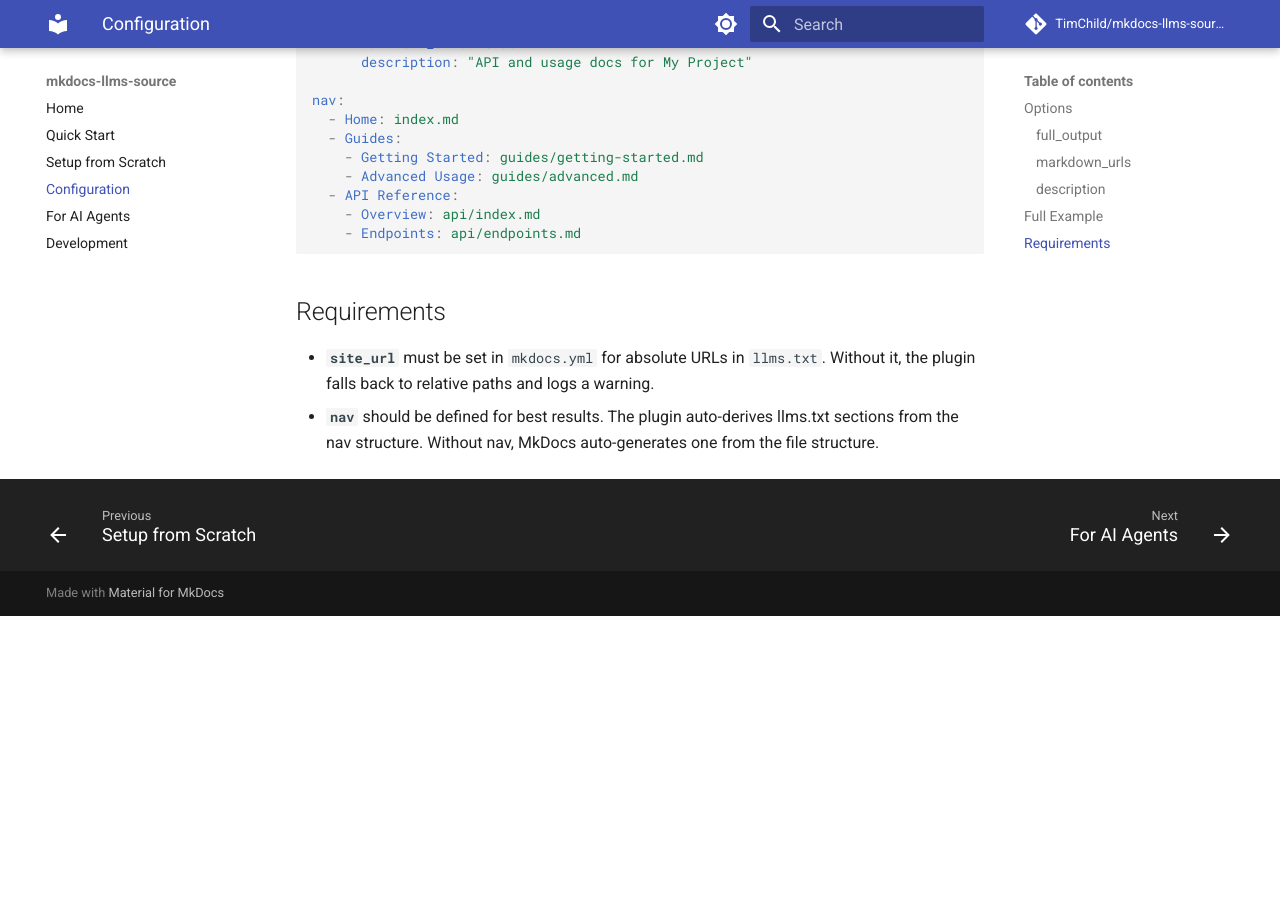
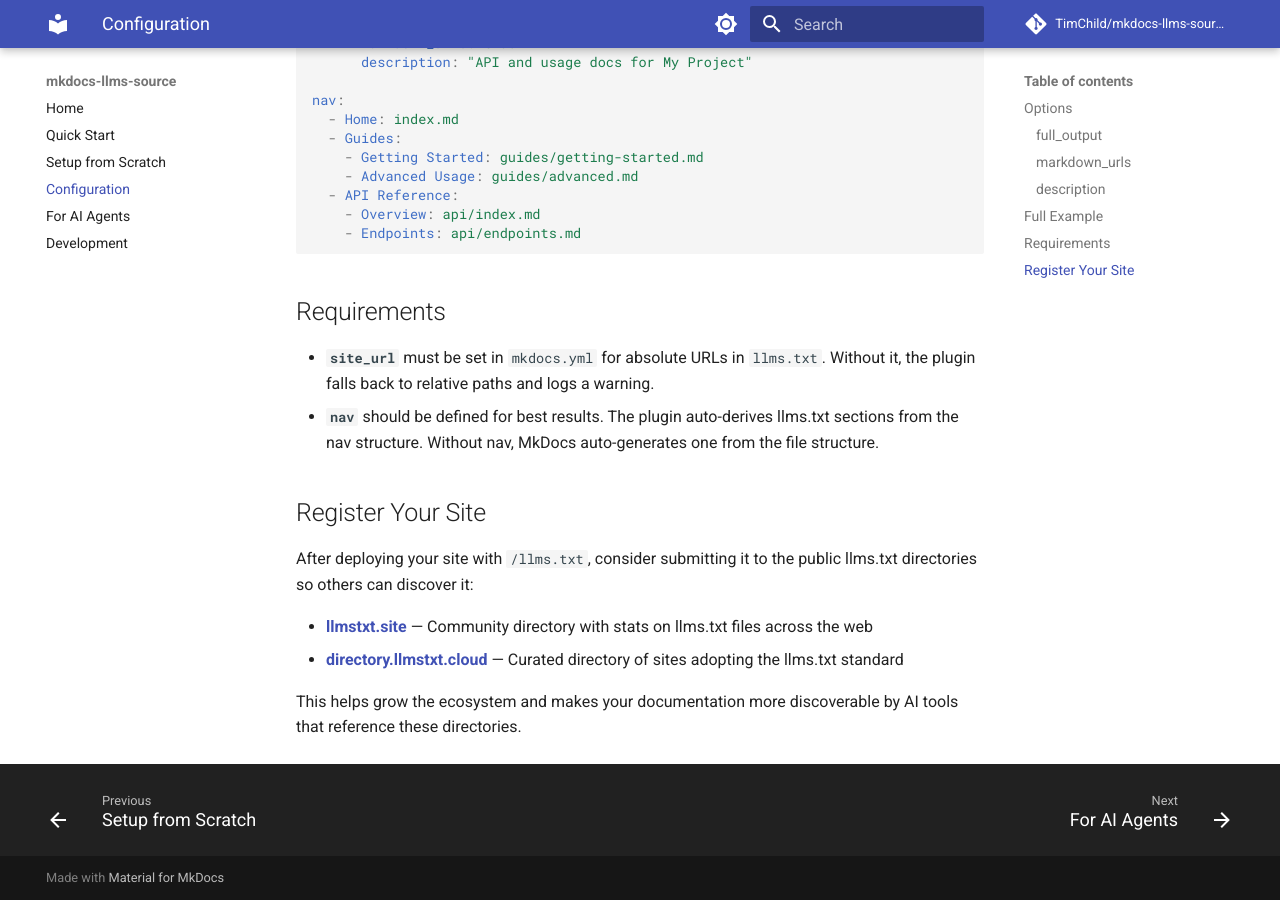
Before and after one commit to TimChild/mkdocs-llms-source, an MkDocs documentation site: the page built from docs/configuration.md, in a window 1280 px wide and 900 px high, scrolled down 1328 px. Built offline with MkDocs 1.6.1 and Material for MkDocs 9.7.7, drawn with Linux system fonts in a browser that asks for light colours; comment, search, counter and statistics services are not loaded; before the commit the page ends 1944 px from its top, so only the background shows below that.

Commit message:
Add blog post, llms-full.txt reference, and docs improvements (#1)
* Add blog post, llms-full.txt reference in llms.txt, and docs improvements

- Add blog-post.md, hidden from nav, accessible at /blog-post/
- Plugin: add llms-full.txt reference line in generated llms.txt
- Docs: add Register Your Site section with llms.txt directory links
- Config: add pymdownx.emoji extension for emoji rendering
- Add Taskfile.yml with docs:serve task
- Add temp/ to .gitignore

* Fix line too long lint error in plugin.py

```diff
--- /dev/null
+++ b/Taskfile.yml
@@ -0,0 +1,6 @@
+version: "3"
+
+tasks:
+  docs:serve:
+    desc: Serve documentation locally with live reload
+    cmd: uv run python -m mkdocs serve
--- a/docs/configuration.md
+++ b/docs/configuration.md
@@ -71,3 +71,12 @@
 
 - **`site_url`** must be set in `mkdocs.yml` for absolute URLs in `llms.txt`. Without it, the plugin falls back to relative paths and logs a warning.
 - **`nav`** should be defined for best results. The plugin auto-derives llms.txt sections from the nav structure. Without nav, MkDocs auto-generates one from the file structure.
+
+## Register Your Site
+
+After deploying your site with `/llms.txt`, consider submitting it to the public llms.txt directories so others can discover it:
+
+- **[llmstxt.site](https://llmstxt.site/submit)** — Community directory with stats on llms.txt files across the web
+- **[directory.llmstxt.cloud](https://tally.so/r/wAydjB)** — Curated directory of sites adopting the llms.txt standard
+
+This helps grow the ecosystem and makes your documentation more discoverable by AI tools that reference these directories.
--- a/mkdocs.yml
+++ b/mkdocs.yml
@@ -41,7 +41,11 @@
 markdown_extensions:
   - admonition
   - pymdownx.details
-  - pymdownx.superfences
+  - pymdownx.superfences:
+      custom_fences:
+        - name: mermaid
+          class: mermaid
+          format: !!python/name:pymdownx.superfences.fence_code_format
   - pymdownx.highlight:
       anchor_linenums: true
   - pymdownx.inlinehilite
@@ -51,6 +55,9 @@
       permalink: true
   - attr_list
   - md_in_html
+  - pymdownx.emoji:
+      emoji_index: !!python/name:material.extensions.emoji.twemoji
+      emoji_generator: !!python/name:material.extensions.emoji.to_svg
 
 nav:
   - Home: index.md
```
Also changed, not shown: docs/blog-post.md (added, +110 -0 lines), 2 other files.
